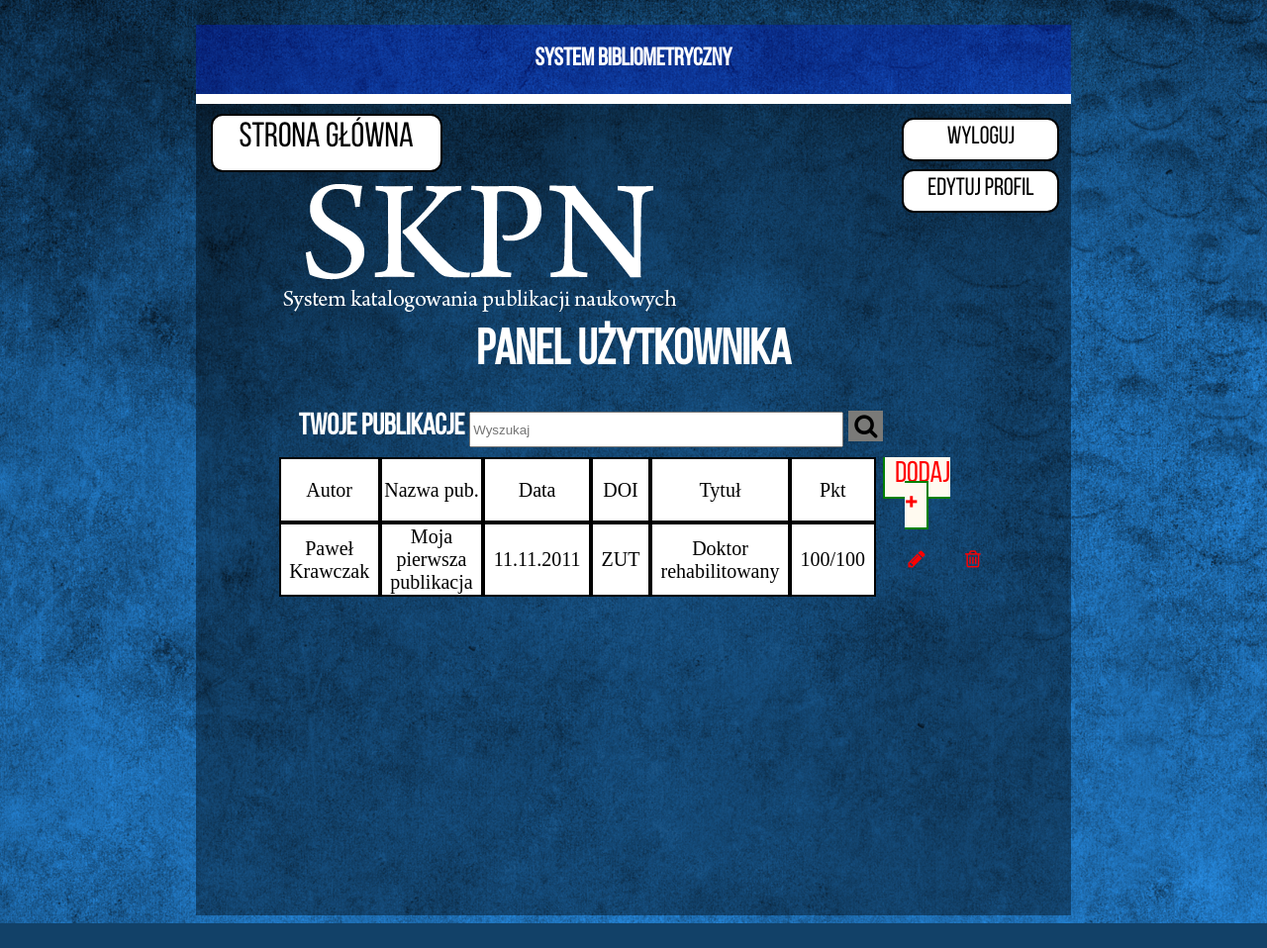
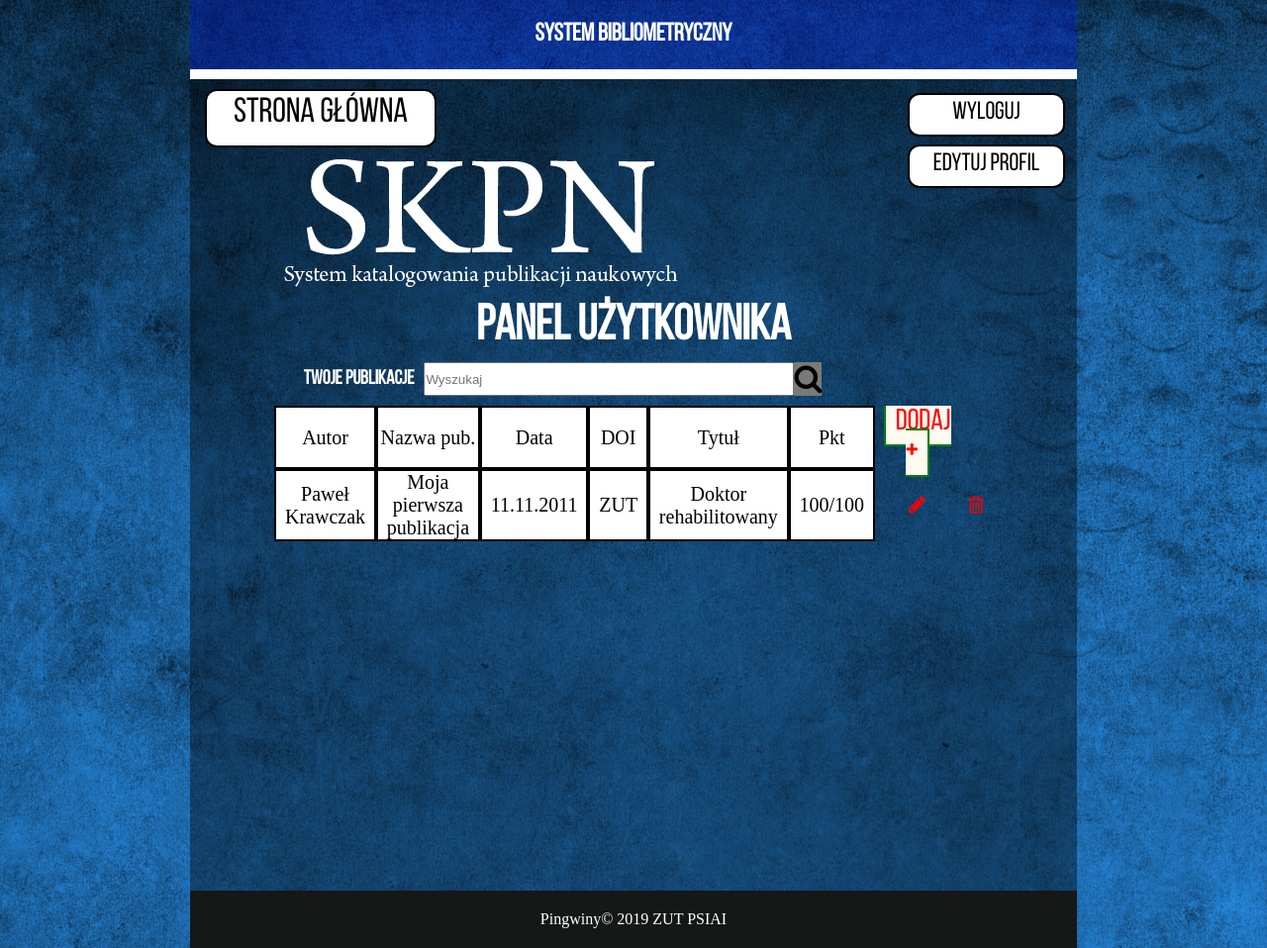
Before and after one commit to ImRaxi/Static_HTML_page_ZUT_project, a PHP site: page /html_files/panel_uz.html in a window 1280 px wide. Shown: the whole page at 99% size. Before the commit the page ends 933 px from the top, so only its background shows below. Run offline with PHP 8.4, Linux system fonts and the light colour scheme.

Commit message:
poprawki w panelu_uz

```diff
--- a/Bibliometr HTML/css/panel_uz.css
+++ b/Bibliometr HTML/css/panel_uz.css
@@ -1,3 +1,7 @@
+* {
+  padding: 0;
+  margin: 0;
+}
 
 img
 {
@@ -19,10 +23,8 @@ margin-right:10px;}
   width:200px;
   height:45px;
   background-color: white;
-    border: solid;
-    border-width: 2px;
+  border: 2px solid black;
   margin-right: 60px;
-    border-color: black;
   padding: 5px 15px;
   text-align: center;
   display: block;
@@ -119,7 +121,7 @@ overflow: hidden;
 .szukaj{
   background-color: rgb(122,122,120);
   border:none;
-  font-size: 25px;
+  font-size: 30px;
 }
 #tabela {
   position: relative;
@@ -176,7 +178,7 @@ overflow: hidden;
     display: flex;
     flex-direction: column;
     margin-top: 10px;
-    background-color: cornflowerblue;
+    background-color: rgba(20, 30, 50, 0.9);
     display: none;
   }
 
@@ -186,9 +188,29 @@ overflow: hidden;
     margin: 5px 0;
     margin-left:350px;
   }
+
   #panel p {
+    padding: 5px;
     margin: 0px;
-    margin-left: 98%;
+    margin-right: 10px;
     text-align: right;
     cursor: pointer;
+    color: red;
   }
+
+  #wyszukaj{
+    width: 70%;
+
+    box-sizing: border-box;
+    display: flex;
+    align-items: center;
+    margin-left: 60px;
+  }
+
+  #wyszukaj span{
+    font-family: bebas;
+    margin-left: 10px;
+    margin-right: 10px;
+    font-size: 20px;
+    color: white;
+  }
--- a/Bibliometr HTML/html_files/panel_uz.html
+++ b/Bibliometr HTML/html_files/panel_uz.html
@@ -46,11 +46,13 @@
 
 
 			  <div id="tabela">
+                  <div id="wyszukaj">
               <span><b>TWOJE PUBLIKACJE</b></span>
 
               <input type="text" placeholder="Wyszukaj" id="wyszukaj-swoje">
               <button class="szukaj"><i class="fa fa-search" aria-hidden="true"></i></button><br>
 
+                </div>
               <table id = "tabela" cellspacing ="0">
                 <tr>
                     <td>Autor</td>
@@ -89,8 +91,12 @@
               </div>
 
             </div>
-            </div>
 
+
+            <footer>
+                    <p>Pingwiny&copy; 2019 ZUT PSIAI</p>
+            </footer>
+        </div>
             <script src="js/scripts.js"></script>
     </body>
 </html>
--- a/Bibliometr HTML/html_files/reje.html
+++ b/Bibliometr HTML/html_files/reje.html
@@ -1,8 +1,8 @@
 <html>
     <head>
         <title>SKPN</title>
-        <link rel="stylesheet" href="./css/template.css">
-		<link rel="stylesheet" href="./css/reje.css">
+        <link rel="stylesheet" href="../css/template.css">
+		<link rel="stylesheet" href="../css/reje.css">
     </head>
     <body>
         <div id="box">
@@ -14,7 +14,7 @@
             <div id="divider"></div>
 
             <div id="content">
-				<a href="strona_glowna_niez.php"><img src="IMG/logoskpn.png"></a>
+				<a href="strona_glowna_niez.php"><img src="../IMG/logoskpn.png"></a>
 
 				<div id="form">
 				<h1> REJESTRACJA </h1>
```
Also changed, not shown: Bibliometr HTML/panel_uz.php (+10 -1 lines). Lines whose indentation alone changed are shown as unchanged.
